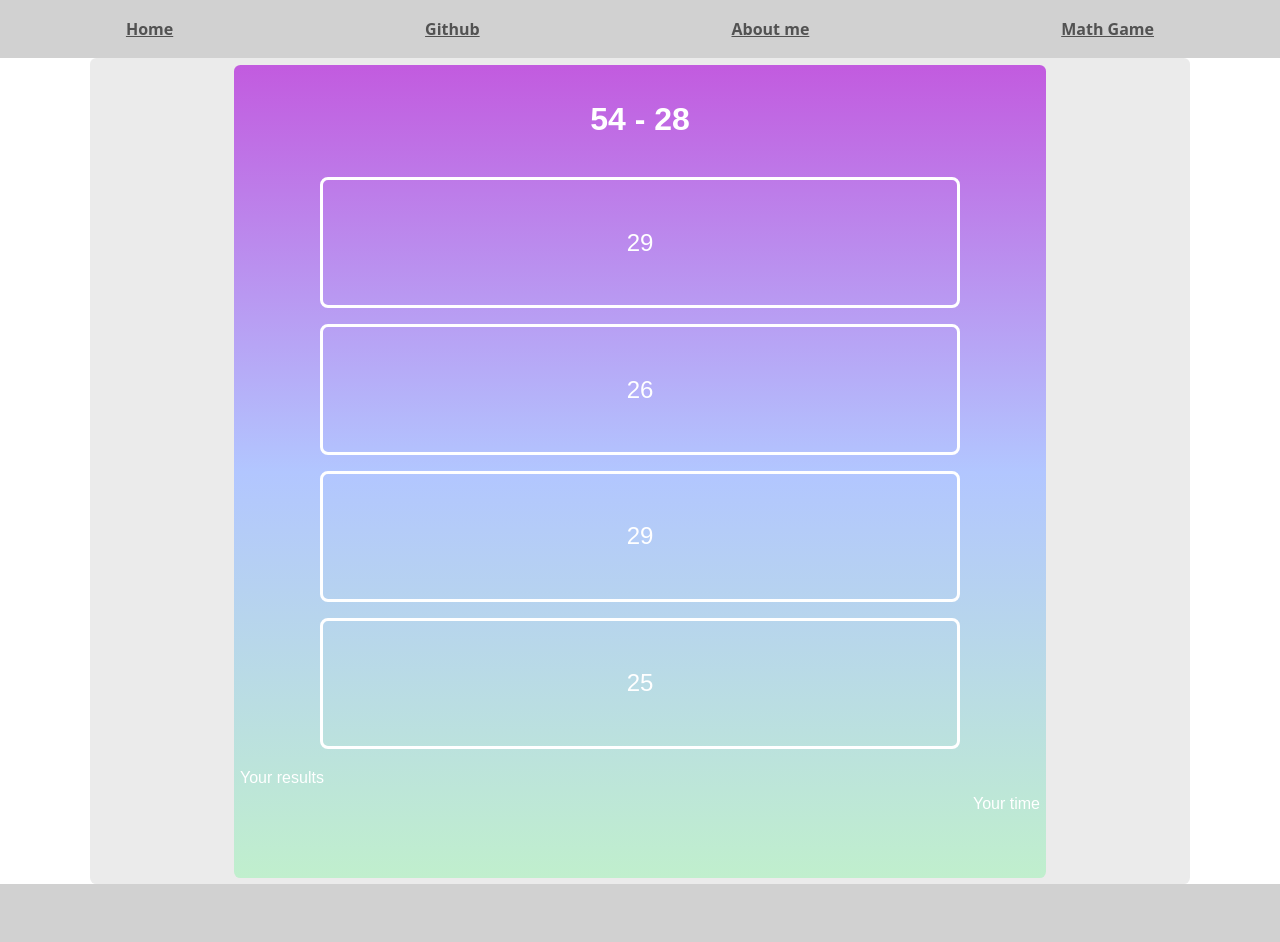
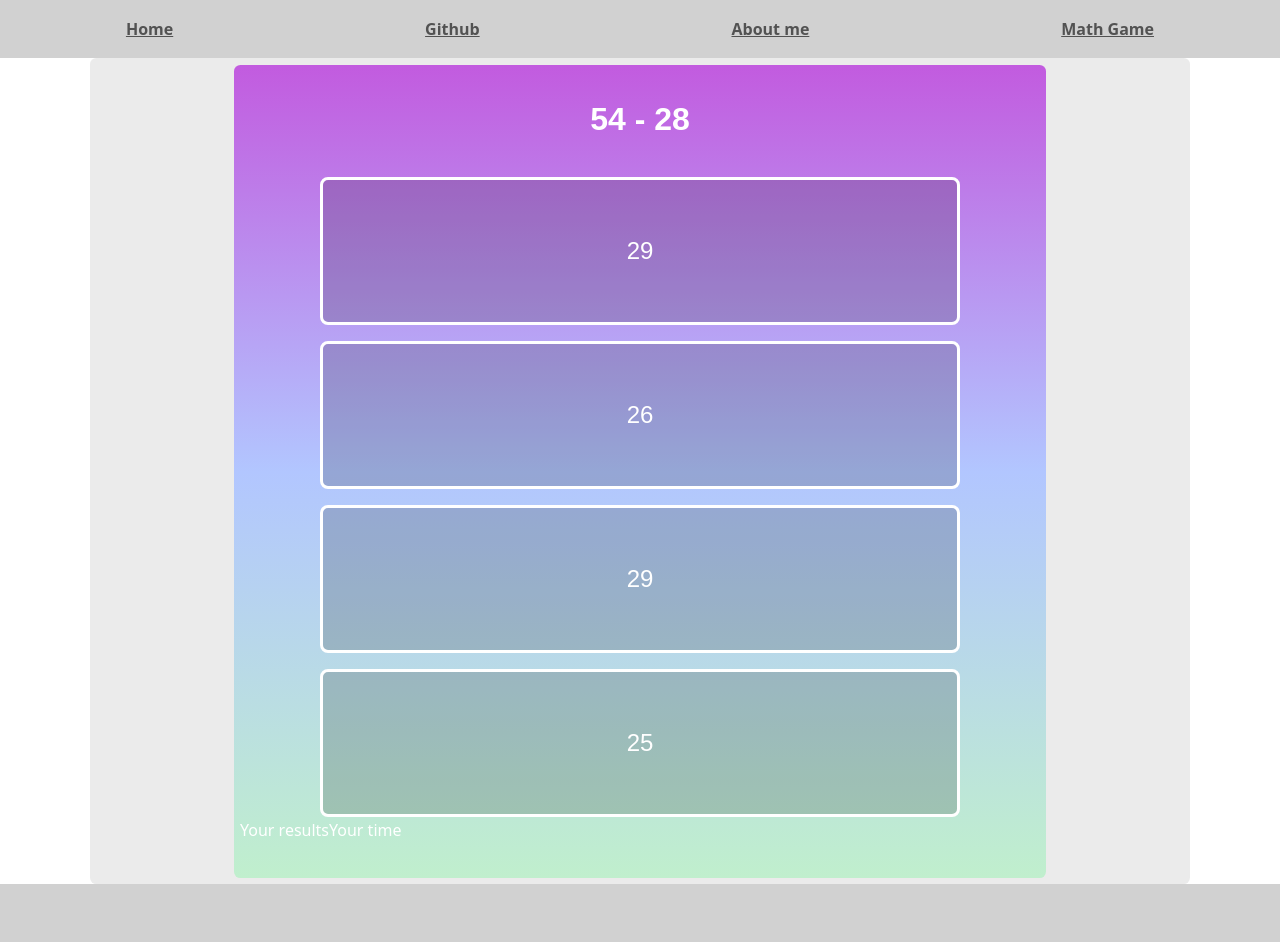
Before and after one commit to Foxelyss/Foxelyss.github.io, a Jekyll site: the page built from pages/MathGame.html, in a window 1280 px wide. Built offline with Jekyll 4.4.1, drawn with Linux system fonts in a browser that asks for light colours.

Commit message:
polishing game

```diff
--- a/assets/css/someGame/game.css
+++ b/assets/css/someGame/game.css
@@ -15,10 +15,12 @@
 
   color: inherit;
   align-self: center;
+
+  gap: 1rem;
 }
 
 .gameButton {
-  background-color: rgba(0, 0, 0, 0);
+  background-color: rgba(0, 0, 0, 0.164);
   display: block;
 
   border: solid;
@@ -32,7 +34,7 @@
 
   font-size: x-large;
 
-  margin-bottom: 1rem;
+  margin: auto;
 
   transition: all 0.1s ease-in-out;
 }
--- a/pages/MathGame.html
+++ b/pages/MathGame.html
@@ -16,9 +16,12 @@ title: Math 'em right!
     <button id="1" class="gameButton" onclick="CheckAnswer(1);">@</button>
     <button id="2" class="gameButton" onclick="CheckAnswer(2);">@</button>
     <button id="3" class="gameButton" onclick="CheckAnswer(3);">@</button>
-    <span id="results" style="display: flex; align-self: flex-start"
+  </div>
+
+  <div style="display: flex">
+    <span id="results" style="display: inline-flex; align-self: flex-start"
       >Your results</span
-    ><span id="time" style="display: flex; align-self: flex-end"
+    ><span id="time" style="display: inline-flex; align-self: flex-end"
       >Your time</span
     >
   </div>
@@ -51,6 +54,7 @@ title: Math 'em right!
   function getRandomArbitrary(min, max) {
     min = Math.ceil(min);
     max = Math.floor(max);
+
     return Math.floor(Math.random() * (max - min + 1) + min);
   }
 
```
Also changed, not shown: other parts of pages/MathGame.html (+1 -1 lines).
